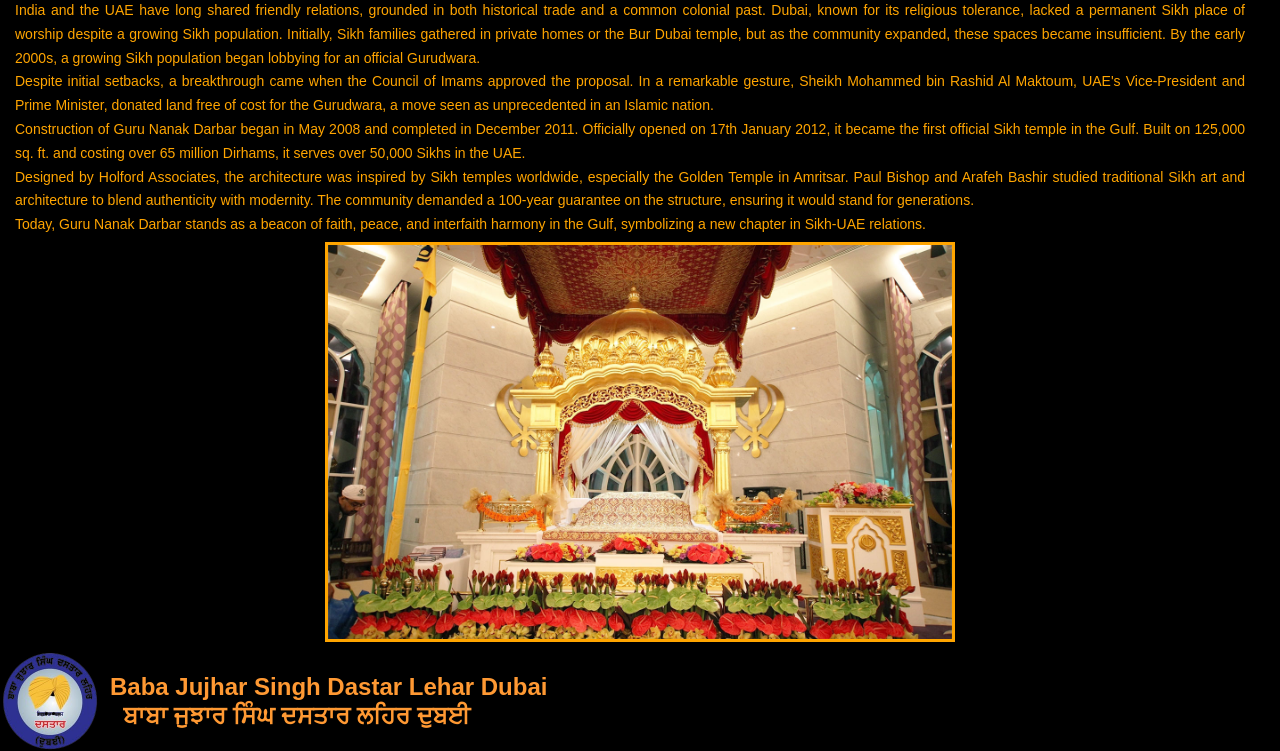
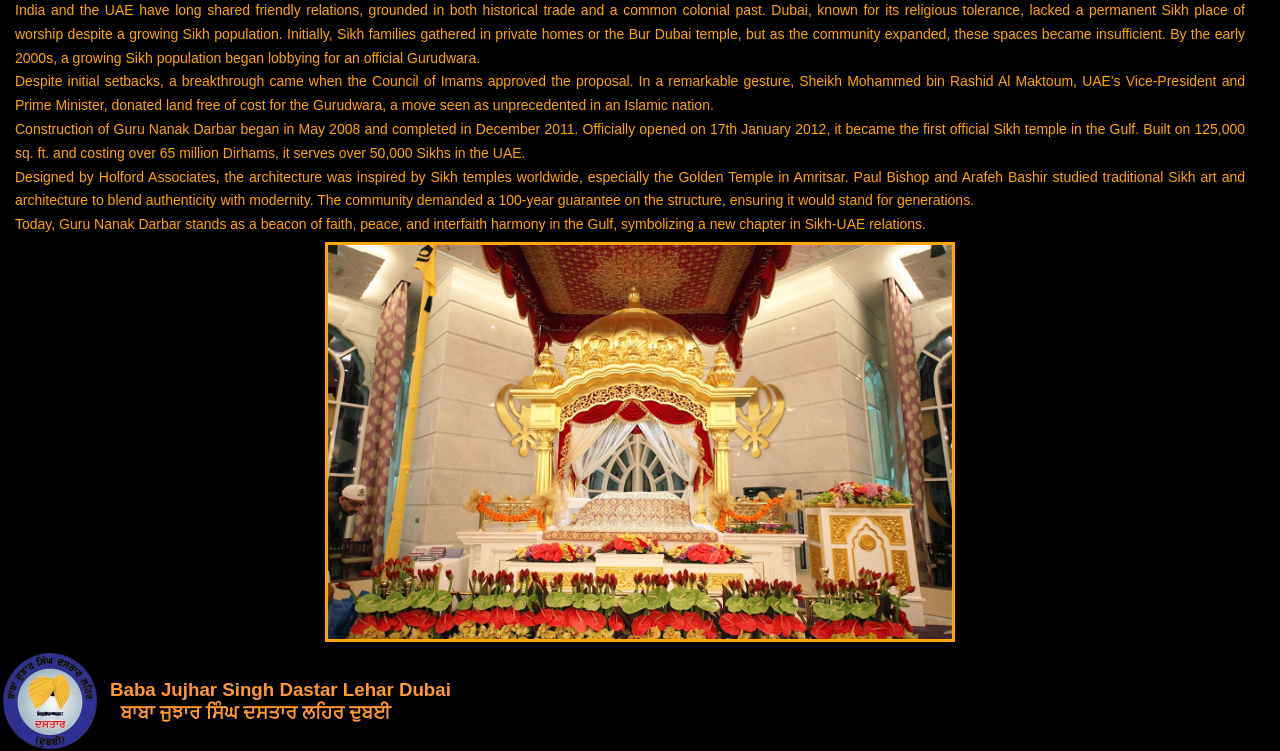
Before and after one commit to sikhsuae/SikhsUAE, a plain HTML site: page Nanak Darbaar Gurudwara.html in a window 1280 px wide. Shown: the part 76-827 px from the top of the page. Drawn offline with Linux system fonts and the light colour scheme.

Commit message:
Initial commit

```diff
--- a/Nanak Darbaar Gurudwara.html
+++ b/Nanak Darbaar Gurudwara.html
@@ -238,8 +238,8 @@
   <div style="display: flex; align-items: center;">
     <img src="pictures/Dastar Bandi/Dastar Bandi.png" alt="Dastar Bandi" style="cursor:pointer; height: 100px; width: auto; margin-right: 10px;">
     <div style="color: #FF9933;">
-      <h2 style="margin: 0;">Baba Jujhar Singh Dastar Lehar Dubai</h2>
-      <h2 style="margin: 0;">&nbsp;&nbsp;ਬਾਬਾ ਜੁਝਾਰ ਸਿੰਘ ਦਸਤਾਰ ਲਹਿਰ ਦੁਬਈ</h2>
+      <h3 style="margin: 0;">Baba Jujhar Singh Dastar Lehar Dubai</h3>
+      <h3 style="margin: 0;">&nbsp;&nbsp;ਬਾਬਾ ਜੁਝਾਰ ਸਿੰਘ ਦਸਤਾਰ ਲਹਿਰ ਦੁਬਈ</h3>
     </div>
   </div>
 </a>
```
